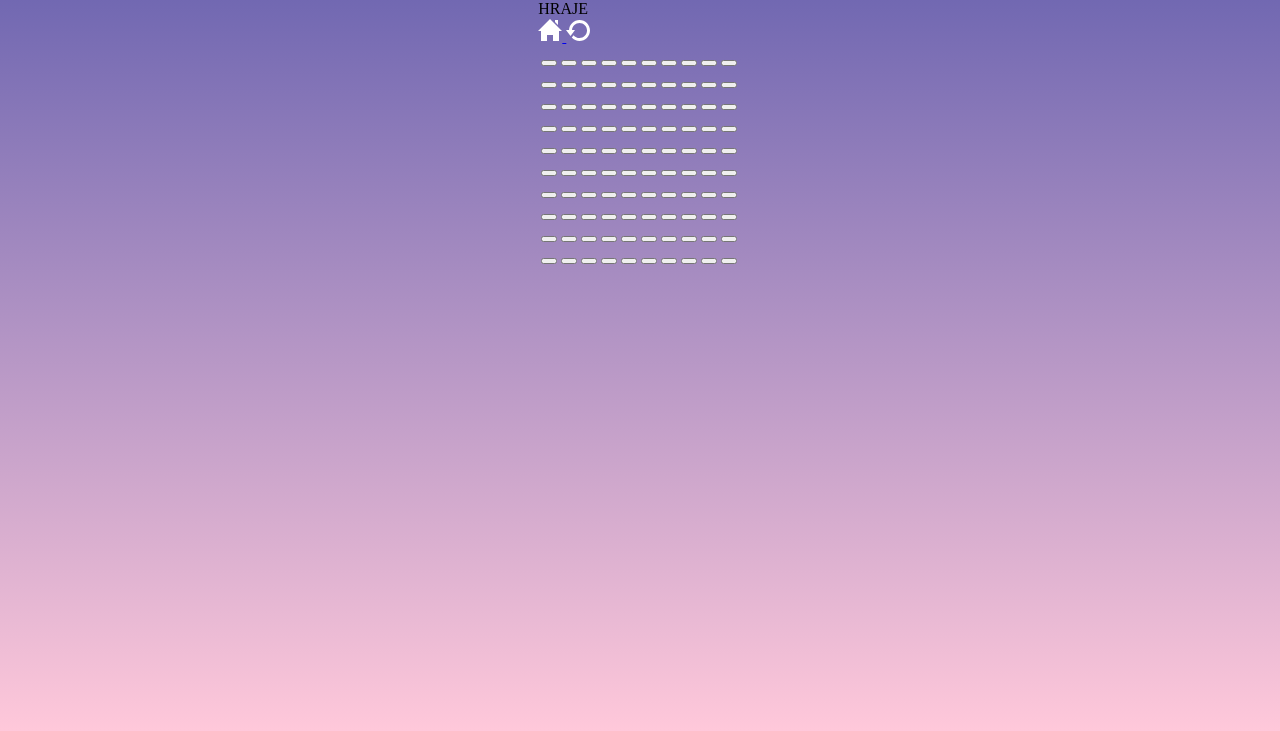
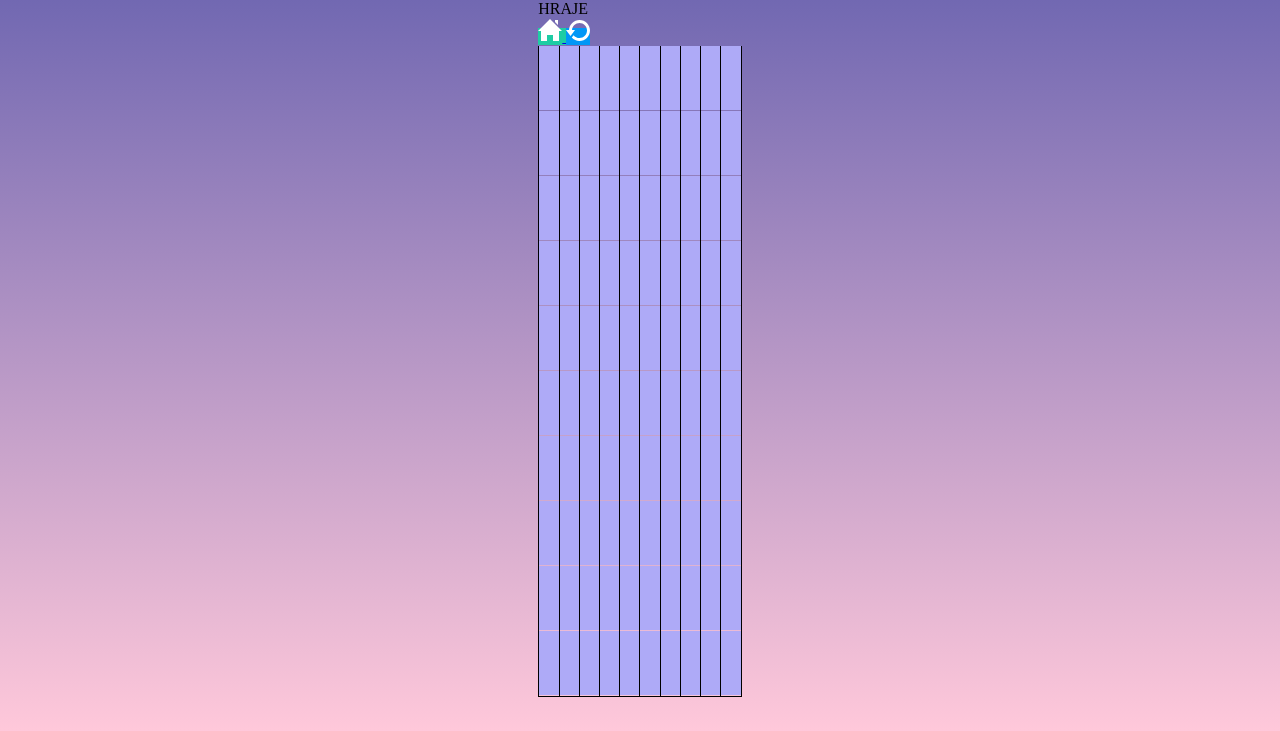
Before and after one commit to pokornajohana/piskvorky, a plain HTML site: page hra.html in a window 1280 px wide. Shown: the part 85-816 px from the top of the page. Drawn offline with Linux system fonts and the light colour scheme.

Commit message:
elements added

```diff
--- a/hra.html
+++ b/hra.html
@@ -17,10 +17,10 @@
           <div class="circle"></div>
         </div>
         <div class="icons">
-          <a href="home" href="index.html">
+          <a class="home" href="index.html">
             <img src="pictures/home.svg" alt="Home icon" />
           </a>
-          <a href="restart" href="hra.html">
+          <a class="restart" href="hra.html">
             <img src="pictures/restart.svg" alt="Restart icon" />
           </a>
         </div>
--- a/style.css
+++ b/style.css
@@ -2,7 +2,7 @@ h1 {
   font-family: Lobster;
   font-size: 40px;
   margin: 15px;
-
+  color: white;
 }
 
 body {
@@ -68,3 +68,42 @@ footer {
   align-items: center;
   justify-content: center;
 }
+
+.game {
+  display: flex;
+  flex-direction: column;
+  flex-wrap: wrap;
+}
+
+.home,
+.restart {
+  cursor: pointer;
+}
+
+.home {
+  background-color: #1fcca4;
+}
+
+.restart {
+  background-color: #0197f6;
+}
+
+table {
+  border-collapse: collapse;
+  width: 100%;
+  height: 8vmin;
+}
+
+td {
+  border: 1px solid black;
+  height: 8vmin;
+  padding: 0;
+}
+
+button {
+  cursor: pointer;
+  width: 100%;
+  height: 100%;
+  background-color: #aeaaf7;
+  border: 0;
+}
```
